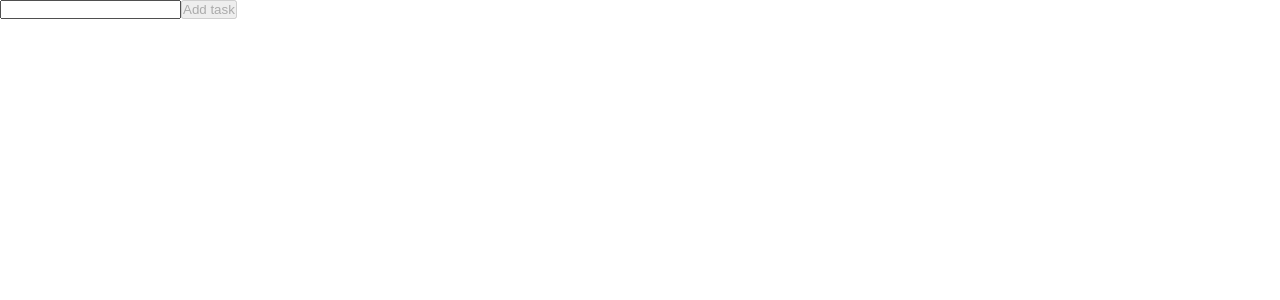
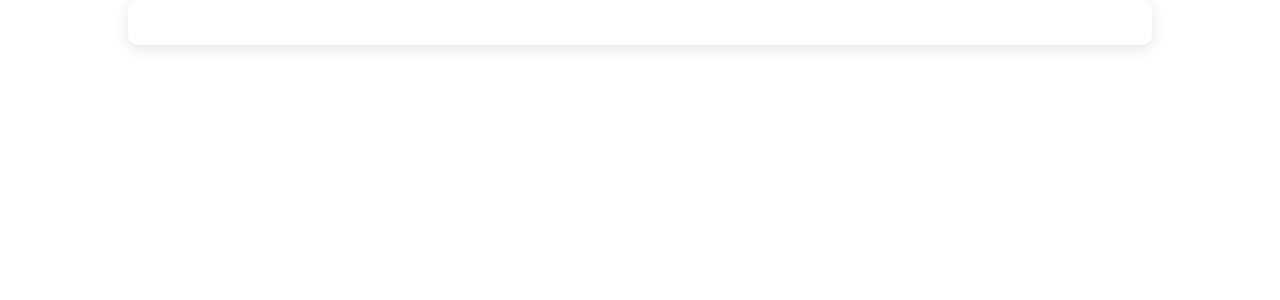
Before and after one commit to LordProche/react-todo, a React (Create React App) app: page / in a window 1280 px wide. Shown: the top 300 px of the page. Built offline with nearby package versions, Linux system fonts and the light colour scheme.

Commit message:
InputForm flexibility and styles

```diff
--- a/src/components/InputForm/InputForm.jsx
+++ b/src/components/InputForm/InputForm.jsx
@@ -1,18 +1,26 @@
 import React, {useState} from 'react';
-import {useDispatch} from "react-redux";
-import {addTask} from "../../redux/tasksSlice";
+import styles from './InputForm.module.css'
+import PlusButton from "../UI/PlusButton/PlusButton";
 
-const InputForm = () => {
+const InputForm = ({placeholder, onEnter, withButton, onChange, ...props}) => {
     const [inputText, setInputText] = useState('')
-    const dispatch = useDispatch()
     const addTaskByMessage = (message) => {
-        dispatch(addTask(message))
-        setInputText('')
+        if(onEnter){
+            onEnter(message)
+            setInputText('')
+        }
     }
     return (
-        <div>
+        <div className={styles.form} {...props}>
             <input type="text"
-                   onChange={(e) => setInputText(e.target.value)}
+                   className={styles.input}
+                   placeholder={placeholder}
+                   onChange={(e) => {
+                       setInputText(e.target.value)
+                       if(onChange){
+                           onChange()
+                       }
+                   }}
                    onKeyDown={(e) => {
                        if(e.key === 'Enter' && inputText){
                            addTaskByMessage(inputText)
@@ -20,12 +28,11 @@ const InputForm = () => {
                    }}
                    value={inputText}
             />
-            <button
-                disabled={inputText ? false: true}
-                onClick={() => {addTaskByMessage(inputText)}}
-            >
-                Add task
-            </button>
+            {withButton ?             <
+                PlusButton disabled={!inputText} onClick={() => {addTaskByMessage(inputText)}}/>
+                :
+                null
+            }
         </div>
     );
 };
--- a/src/components/InputForm/InputForm.module.css
+++ b/src/components/InputForm/InputForm.module.css
@@ -0,0 +1,28 @@
+.form{
+    width:80%;
+    margin:0 auto;
+    display:grid;
+    grid-template-columns: 1fr;
+    position: relative;
+}
+.form button{
+    position:absolute;
+    right:15px;
+    top:50%;
+    transform: translateY(-50%);
+}
+.input{
+    padding: 15px 20px;
+    box-shadow: 0 4px 15px rgba(0, 0, 0, 0.1);
+    border-radius: 10px;
+    border:none;
+    outline:none;
+}
+
+.input::placeholder{
+    font-style: normal;
+    font-weight: 400;
+    font-size: 14px;
+    line-height: 16px;
+    color: #C4C4C4;
+}
```
